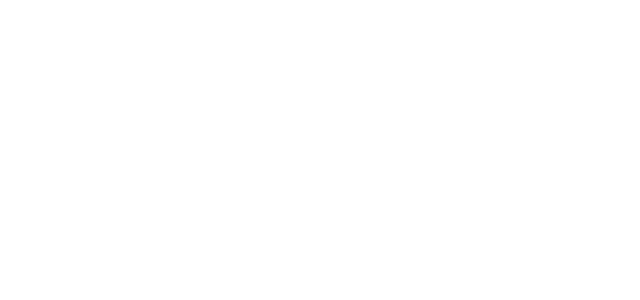
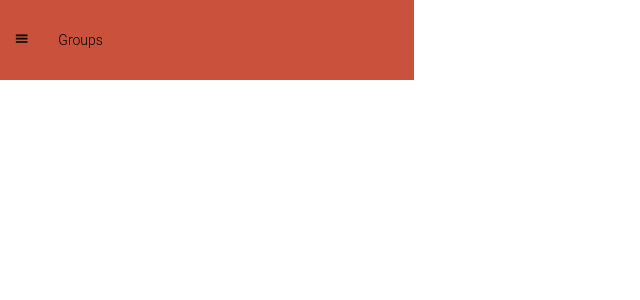
Before and after one commit to andersonklaiton/habitude, a React (Create React App) app: page / in a window 1280 px wide. Shown: the top 300 px of the page, without its empty margins (0-640 px from the left). Built offline with nearby package versions, Linux system fonts and the light colour scheme.

Commit message:
header icons and header elements added

```diff
--- a/package.json
+++ b/package.json
@@ -4,6 +4,7 @@
   "private": true,
   "dependencies": {
     "@hookform/resolvers": "^2.8.2",
+    "@material-ui/core": "^4.12.3",
     "@mui/material": "^5.0.4",
     "@testing-library/jest-dom": "^5.11.4",
     "@testing-library/react": "^11.1.0",
@@ -15,6 +16,7 @@
     "react-icons": "^4.3.1",
     "react-router-dom": "^5.3.0",
     "react-scripts": "4.0.3",
+    "styled-components": "^5.3.1",
     "web-vitals": "^1.0.1",
     "yup": "^0.32.11"
   },
--- a/src/App.js
+++ b/src/App.js
@@ -1,5 +1,13 @@
+import Header from './components/Header';
+import GlobalStyles from './styles/global';
+
 function App() {
-	return <div className="App"></div>;
+	return (
+		<>
+			<GlobalStyles />
+			<Header />
+		</>
+	);
 }
 
 export default App;
--- /dev/null
+++ b/src/components/Header/index.jsx
@@ -0,0 +1,19 @@
+import { AddButton, ExpandedButton, HeaderField, Title } from './styles';
+import { GiHamburgerMenu } from 'react-icons/gi';
+import { MdAddCircle } from 'react-icons/md';
+
+const Header = () => {
+	return (
+		<HeaderField>
+			<ExpandedButton>
+				<GiHamburgerMenu />
+			</ExpandedButton>
+			<Title>Groups</Title>
+			<AddButton>
+				<MdAddCircle />
+			</AddButton>
+		</HeaderField>
+	);
+};
+
+export default Header;
--- /dev/null
+++ b/src/components/Header/styles.js
@@ -0,0 +1,33 @@
+import styled from 'styled-components';
+
+export const HeaderField = styled.header`
+	display: flex;
+	justify-content: flex-start;
+	align-items: center;
+
+	position: absolute;
+	width: 414px;
+	height: 80px;
+	left: 0px;
+	top: 0px;
+
+	background: var(--red);
+`;
+
+export const Title = styled.h3`
+	margin: 0 15px;
+
+	font-family: Roboto;
+	font-style: normal;
+	font-weight: 300;
+	font-size: 14px;
+	line-height: 16px;
+`;
+
+export const ExpandedButton = styled.button`
+	margin: 0 15px;
+`;
+
+export const AddButton = styled.button`
+	display: none;
+`;
--- /dev/null
+++ b/src/styles/global.js
@@ -0,0 +1,38 @@
+import { createGlobalStyle } from 'styled-components';
+
+export default createGlobalStyle`
+    * {
+        margin:0;
+        padding:0;
+        outline:0;
+        box-sizing:border-box;
+
+    }
+
+    span {
+        font-family: -apple-system, BlinkMacSystemFont, 'Segoe UI', Roboto, Oxygen, Ubuntu, Cantarell, 'Open Sans', 'Helvetica Neue', sans-serif;
+    }
+
+    button {
+        cursor:pointer;
+        background: none;
+        border: none;
+
+        :focus {
+            outline: none;
+        }
+    }
+
+    a {
+        text-decoration:none;
+    }
+
+    :root {
+        --green:#80A26B;
+        --red:#CA513C;
+        --light-blue:#94B9E1;
+        --blue:#4D98C7;
+        --pink:#FB5793;
+        --yellow:#FDE09A;
+    }
+`;
```
Also changed, not shown: 1 other file (tests, documents, lock files or other folders).
